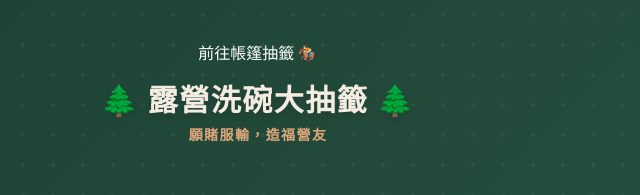
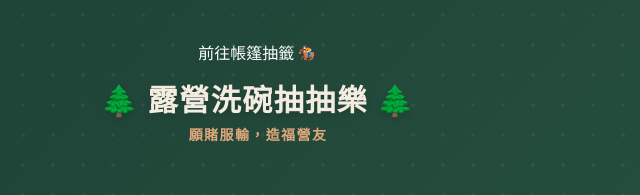
Before and after one commit to fir811025/open, a plain HTML site: page index.html in a window 1280 px wide. Shown: the top 195 px of the page, 382-1022 px from the left. Drawn offline with nearby package versions, Linux system fonts and the light colour scheme.

Commit message:
Update header title for camping event

```diff
--- a/index.html
+++ b/index.html
@@ -58,7 +58,7 @@
     <!-- 標題區塊 -->
     <header class="text-center z-10 w-full mt-4">
         <h1 class="text-3xl font-black mb-2 tracking-wider text-[#F4ECE1] drop-shadow-md">
-            🌲 露營洗碗大抽籤 🌲
+            🌲 露營洗碗抽抽樂 🌲
         </h1>
         <p class="text-[#DDA77B] font-bold text-sm tracking-widest">
             願賭服輸，造福營友
```
